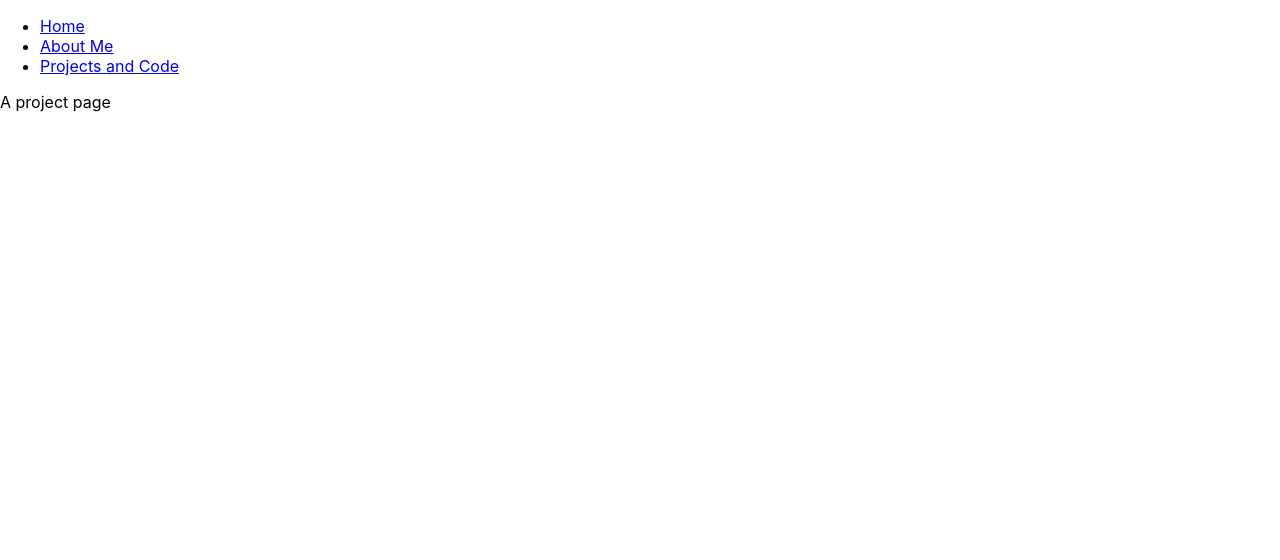
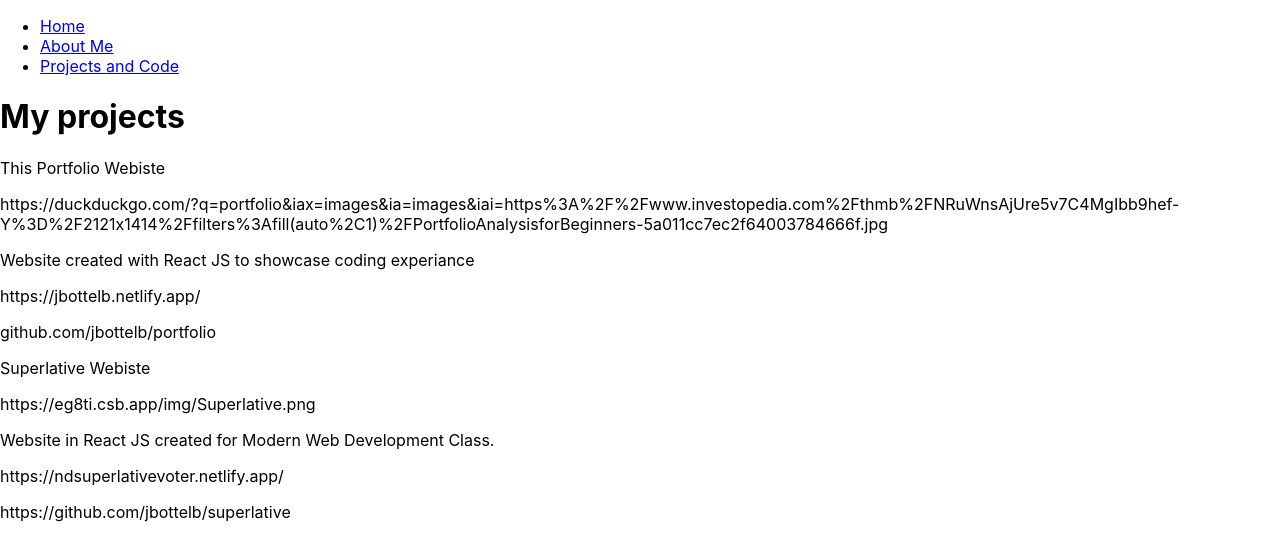
Before and after one commit to jbottelb/portfolio, a React (Create React App) app: page /projects in a window 1280 px wide. Shown: the top 560 px of the page. Built offline with nearby package versions, Linux system fonts and the light colour scheme.

Commit message:
project page work

```diff
--- a/src/Components/projects/ProjectPage.js
+++ b/src/Components/projects/ProjectPage.js
@@ -1,11 +1,22 @@
 import React from "react";
+import projectData from "./projectData.json"
+
+import ProjectTile from "./projectTile.js";
 
 // The project page
 const ProjectPage = () => {
   return (
-    <p>
-        A project page
-    </p>
+      <div>
+        <h1>
+            My projects
+        </h1>
+        {
+            projectData.map(p => (
+                <ProjectTile title={p.title} image={p.image}
+                description={p.description} link={p.link} github={p.github}/>
+            ))
+        }
+    </div>
   );
 };
 
--- /dev/null
+++ b/src/Components/projects/projectData.json
@@ -0,0 +1,16 @@
+[
+    {
+        "title": "This Portfolio Webiste",
+        "image": "https://duckduckgo.com/?q=portfolio&iax=images&ia=images&iai=https%3A%2F%2Fwww.investopedia.com%2Fthmb%2FNRuWnsAjUre5v7C4MgIbb9hef-Y%3D%2F2121x1414%2Ffilters%3Afill(auto%2C1)%2FPortfolioAnalysisforBeginners-5a011cc7ec2f64003784666f.jpg",
+        "description": "Website created with React JS to showcase coding experiance",
+        "link": "https://jbottelb.netlify.app/",
+        "github": "github.com/jbottelb/portfolio"
+    },
+    {
+        "title": "Superlative Webiste",
+        "image": "https://eg8ti.csb.app/img/Superlative.png",
+        "description": "Website in React JS created for Modern Web Development Class.",
+        "link": "https://ndsuperlativevoter.netlify.app/",
+        "github": "https://github.com/jbottelb/superlative"
+    }
+]
--- /dev/null
+++ b/src/Components/projects/projectTile.js
@@ -0,0 +1,26 @@
+import React, { Component } from 'react';
+
+/*
+A tile should have:
+- Project title
+- An image link to use
+- a short description
+- a follow link
+- github (can be the same as follow link)
+*/
+class ProjectTile extends Component {
+
+    render() {
+        return (
+            <div>
+                <p>{this.props.title}</p>
+                <p>{this.props.image}</p>
+                <p>{this.props.description}</p>
+                <p>{this.props.link}</p>
+                <p>{this.props.github}</p>
+            </div>
+        )
+    }
+}
+
+export default ProjectTile;
```
Also changed, not shown: public/CHANGELOG.md.
